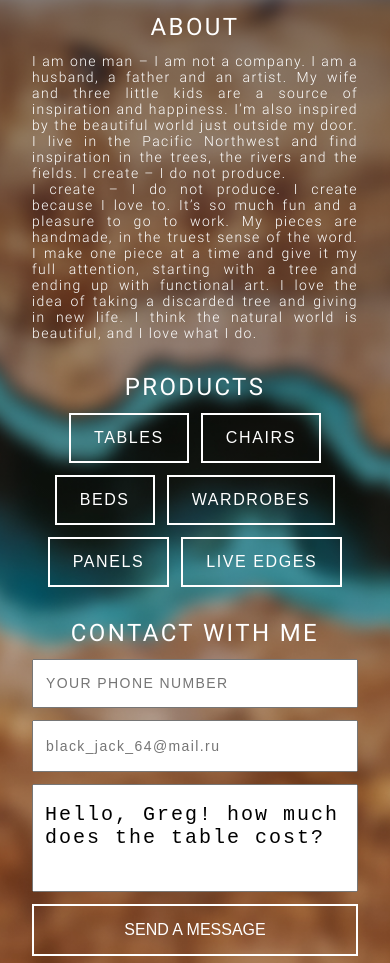
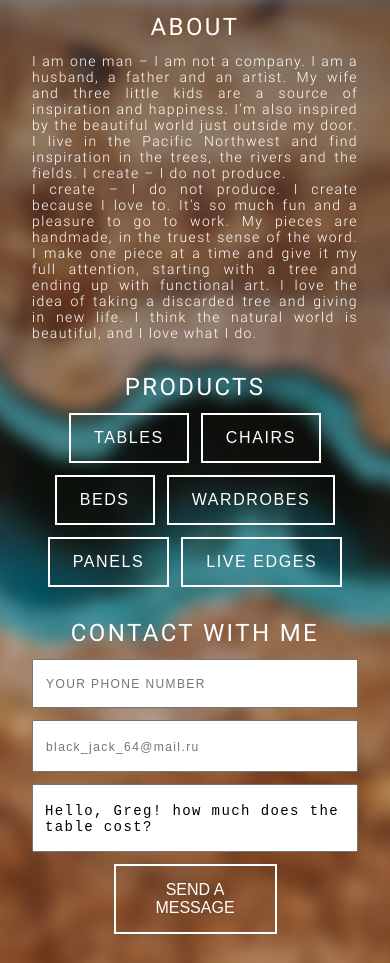
Before and after one commit to NinaGorbatsevich/Attestation-vizitka, a plain HTML site: page index.html in a window 390 px wide. Shown: the part 108-1071 px from the top of the page. Drawn offline with Linux system fonts and the light colour scheme.

Commit message:
исправлены ошибки

```diff
--- a/sass/_main.scss
+++ b/sass/_main.scss
@@ -14,7 +14,7 @@
   }
 
   @media screen and (max-width: 992px) {
-    padding: 48px 32px 0 32px;
+    padding: 48px 32px 20px 32px;
     gap: 24px;
     background-position: center;
   }
@@ -42,13 +42,17 @@
   display: flex;
   flex-direction: column;
   gap: 64px;
+  overflow: auto;
 
   @media screen and (max-width: 992px) {
     gap: 24px;
   }
 
+  @media screen and (max-width: 952px) {
+    width: 100%;
+  }
+
   @media screen and (max-width: 540px) {
-    width: 100%;
     gap: 32px;
   }
 
@@ -136,6 +140,7 @@
   display: flex;
   flex-direction: column;
   gap: 12px;
+  width: 100%;
 
 
   @media screen and (max-width: 540px){
@@ -149,6 +154,7 @@
 
     @media screen and (max-width: 540px){
       display: block;
+      width: 100%;
     }
 
     &-phone {
@@ -158,6 +164,10 @@
       line-height: 21px;
       letter-spacing: 0.1em;
       padding: 12px 0 11px 14px;
+
+      &::placeholder {
+        font-size: 12px;
+      }
 
       @media screen and (max-width: 992px){
         padding: 12px 0 12px 12px;
@@ -177,6 +187,10 @@
       line-height: 24px;
       letter-spacing: 0.1em;
       padding: 13px 0 12px 14px;
+
+      &::placeholder {
+        font-size: 12px;
+      }
 
       @media screen and (max-width: 992px){
         padding: 12px 0 12px 12px;
@@ -201,6 +215,7 @@
 
     @media screen and (max-width: 540px){
       flex-direction: column;
+      align-items: center;
     }
 
     &-textarea {
@@ -212,8 +227,14 @@
       padding: 31px 13px;
       overflow: hidden;
 
+      &::placeholder {
+        font-size: 12px;
+      }
+
       @media screen and (max-width: 992px){
         width: 100%;
+        height: 68px;
+        font-size: 14px;
         padding: 18px 12px;
       }
 
@@ -246,7 +267,7 @@
       }
 
       @media screen and (max-width: 540px) {
-        width: 100%;
+        width: 50%;
         padding: 15px 24px;
       }
     }
```
Also changed, not shown: css/style.css, 1 other file.
